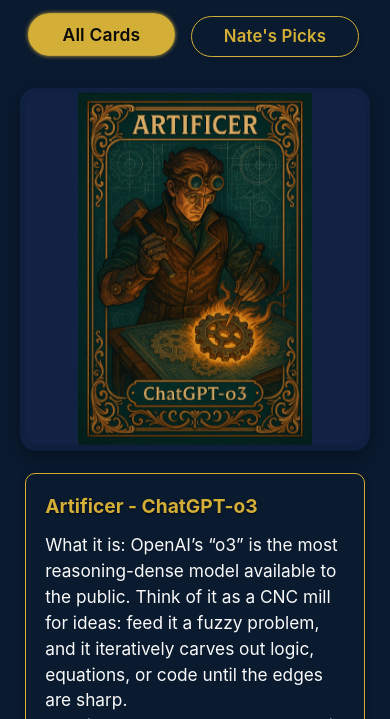
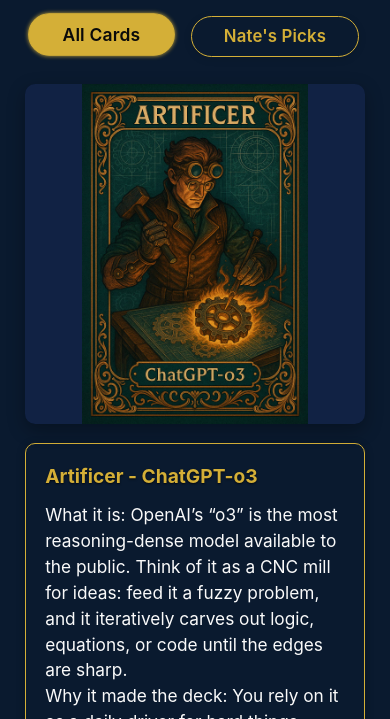
Before and after one commit to Cursed-Stegosaurus/ai-battle-cards, a plain HTML site: page index.html in a window 390 px wide. Shown: the part 125-844 px from the top of the page. Drawn offline with Linux system fonts and the light colour scheme.

Commit message:
Fix mobile card image sizing and animation layering to match preview box

```diff
--- a/styles/simple-cards.css
+++ b/styles/simple-cards.css
@@ -188,42 +188,41 @@
     border: 1px solid #D4AF37;
   }
   .card-stack {
-    width: 96vw;
-    max-width: 370px;
-    min-height: 240px;
+    width: 90vw;
+    max-width: 340px;
+    min-height: 220px;
     display: flex;
     align-items: center;
     justify-content: center;
     margin: 0 auto 1.2rem auto;
     position: relative;
-    height: 370px;
+    height: 340px;
     touch-action: pan-y;
   }
   .stack-card {
-    width: 94vw;
-    max-width: 350px;
-    height: 98%;
-    border-radius: 16px;
+    width: 100%;
+    max-width: 340px;
+    height: 100%;
+    border-radius: 10px;
     box-shadow: 0 6px 18px var(--shadow-color);
     background: var(--card-background);
     position: absolute;
-    left: 50%;
-    top: 50%;
-    transform: translate(-50%, -50%);
+    left: 0;
+    top: 0;
     display: flex;
     align-items: center;
     justify-content: center;
     transition: transform 0.45s cubic-bezier(0.4,0,0.2,1), opacity 0.35s, box-shadow 0.2s;
     z-index: 2;
     will-change: transform, opacity;
-    overflow: visible;
+    overflow: hidden;
   }
   .stack-card img {
-    width: 97%;
-    height: 97%;
+    width: 100%;
+    height: 100%;
     object-fit: contain;
     background: transparent;
-    border-radius: 14px;
+    border-radius: 10px;
     pointer-events: none;
     user-select: none;
     z-index: 3;
```
